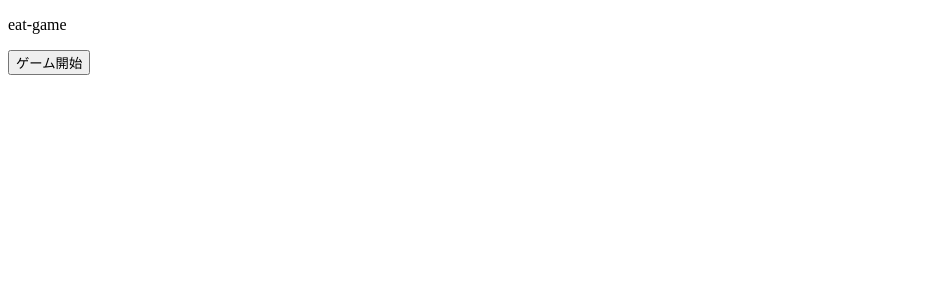
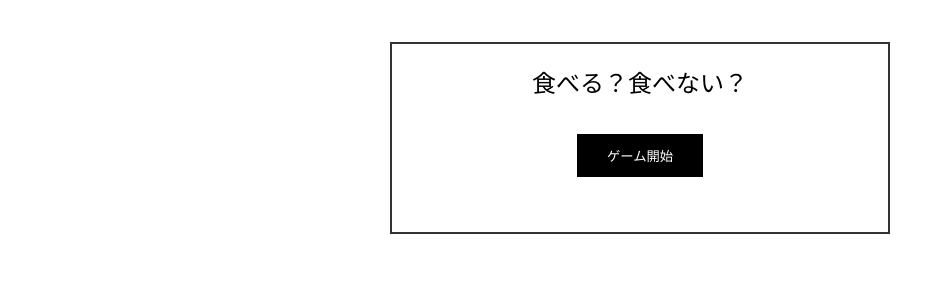
Before and after one commit to takumi-pro/eat-game, a PHP site: page / in a window 1280 px wide. Shown: the top 300 px of the page, without its empty margins (0-945 px from the left). Run offline with PHP 8.4, Linux system fonts and the light colour scheme.

Commit message:
Third commit

```diff
--- a/index.php
+++ b/index.php
@@ -28,7 +28,7 @@ class Obj{
         return $this->img;
     }
     public function poison(){
-        if(mt_rand(0,$this->danger)){
+        if(probability($this->danger) == true){
             $_SESSION['gameover'] = true;
         }
     }
@@ -59,10 +59,10 @@ class Human{
 }
 
 //インスタンス生成
-$objs[] = new Obj('牛丼',50,35,'food1.png');
-$objs[] = new Obj('カレー',65,30,'food2.png');
-$objs[] = new Obj('寿司',44,20,'food3.png');
-$objs[] = new Obj('クレヨン',90,10,'food4.png');
+$objs[] = new Obj('牛丼',2,35,'food1.png');
+$objs[] = new Obj('カレー',20,30,'food2.png');
+$objs[] = new Obj('寿司',35,20,'food3.png');
+$objs[] = new Obj('クレヨン',67,10,'food4.png');
 $human = new Human(50,100);
 
 function createObj(){
@@ -85,6 +85,14 @@ function gameOver(){
 function hangry(){
     $_SESSION['human']->setFullness($_SESSION['human']->getFullness()-10);
 }
+function probability($num){
+    if(rand(1,100) < (int)$num){
+        $result = true;
+    }else{
+        $result = false;
+    }
+    return $result;
+}
 
 //POST送信があった場合
 if(!empty($_POST)){
@@ -101,13 +109,18 @@ if(!empty($_POST)){
             createObj();
             $_SESSION['eat_count'] += 1;
 
+            $_SESSION['obj']->poison();
             //満腹度が0以下になった場合
-            if($_SESSION['human']->getFullness() <= 0){
+            if($_SESSION['human']->getFullness() == 0){
                 gameOver();
             }
-            $_SESSION['obj']->poison();
+
             //やめとくボタン
         }elseif($nothankFlg){
+            //満腹度が0以下になった場合
+            if($_SESSION['human']->getFullness() == 0){
+                gameOver();
+            }
             createObj();
             hangry();
         }else{
@@ -131,8 +144,9 @@ if(!empty($_POST)){
     <div class="wrap">
         <div class="inner">
         <?php if(empty($_SESSION)){ ?>
+            <p>食べる？食べない？</p>
             <form action="" method="post">
-                <p>eat-game</p>
+
 
                 <input type="submit" name="start" value="ゲーム開始">
             </form>
@@ -143,17 +157,20 @@ if(!empty($_POST)){
             </form>
         <?php }else{ ?>
             <p><?php echo $_SESSION['obj']->getName(); ?></p>
-            <div style="width:100px;height:100px;"><img style="width:100%;height:100%;" src="<?php echo 'img/'.$_SESSION['obj']->getImg(); ?>" alt=""></div>
+            <div class="img-wrap"><img style="width:100%;height:100%;" src="<?php echo 'img/'.$_SESSION['obj']->getImg(); ?>" alt=""></div>
 
-            <span>危険度</span><span><?php echo $_SESSION['obj']->getDanger(); ?>%</span>
-            <span>満腹度</span><span><?php echo $_SESSION['obj']->getFullness(); ?></span><br>
-            <form action="" method="post">
-                <input type="submit" name="eat" value="食べる">
-                <input type="submit" name="no_thank" value="やめとく">
+            <div style="margin-top:16px;" class="flex">
+                <div><span class="deg">危険度</span><span class="par"><?php echo $_SESSION['obj']->getDanger(); ?>%</span></div>
+                <div><span class="deg">満腹度</span><span class="par"><?php echo $_SESSION['obj']->getFullness(); ?>%</span></div>
+            </div>
+            <form class="flex" action="" method="post">
+                <input class="left" type="submit" name="eat" value="食べる">
+                <input cla="right" type="submit" name="no_thank" value="やめとく">
             </form>
 
+            <div class="fullness"><span>お腹:</span><span><?php echo $_SESSION['human']->getFullness(); ?></span></div>
+            <div class="count"><span>食べ物カウント:</span><span><?php echo $_SESSION['eat_count']; ?></span></div>
 
-            <span>お腹</span><span><?php echo $_SESSION['human']->getFullness(); ?></span>
         <?php } ?>
         </div>
     </div>
--- a/style.css
+++ b/style.css
@@ -0,0 +1,60 @@
+.flex{
+    display: flex;
+    justify-content: space-evenly;
+}
+
+
+
+.wrap{
+    width: 500px;
+    margin: 0 auto;
+    padding-top: 34px;
+}
+.inner{
+    border: 2px solid #333;
+    padding: 20px;
+    height: auto;
+}
+p{
+    text-align: center;
+    font-size: 24px;
+    margin: 0;
+}
+.img-wrap{
+    width: 200px;
+    height: 200px;
+    margin: 0 auto;
+}
+.deg{
+    font-size: 18px;
+    font-weight: 900;
+}
+.par{
+    margin-left: 5px;
+}
+form{
+    margin-top: 35px;
+    text-align: center;
+    margin-bottom: 35px;
+}
+input{
+    display: inline-block;
+    border: none;
+    color: white;
+    background-color: black;
+    padding: 12px 30px;
+}
+.left{
+    margin-right: -24px;
+}
+.right{
+    margin-left: -24px;
+}
+.fullness{
+    text-align: center;
+    margin: 10px;
+}
+.count{
+    text-align: center;
+    margin: 10px;
+}
```
